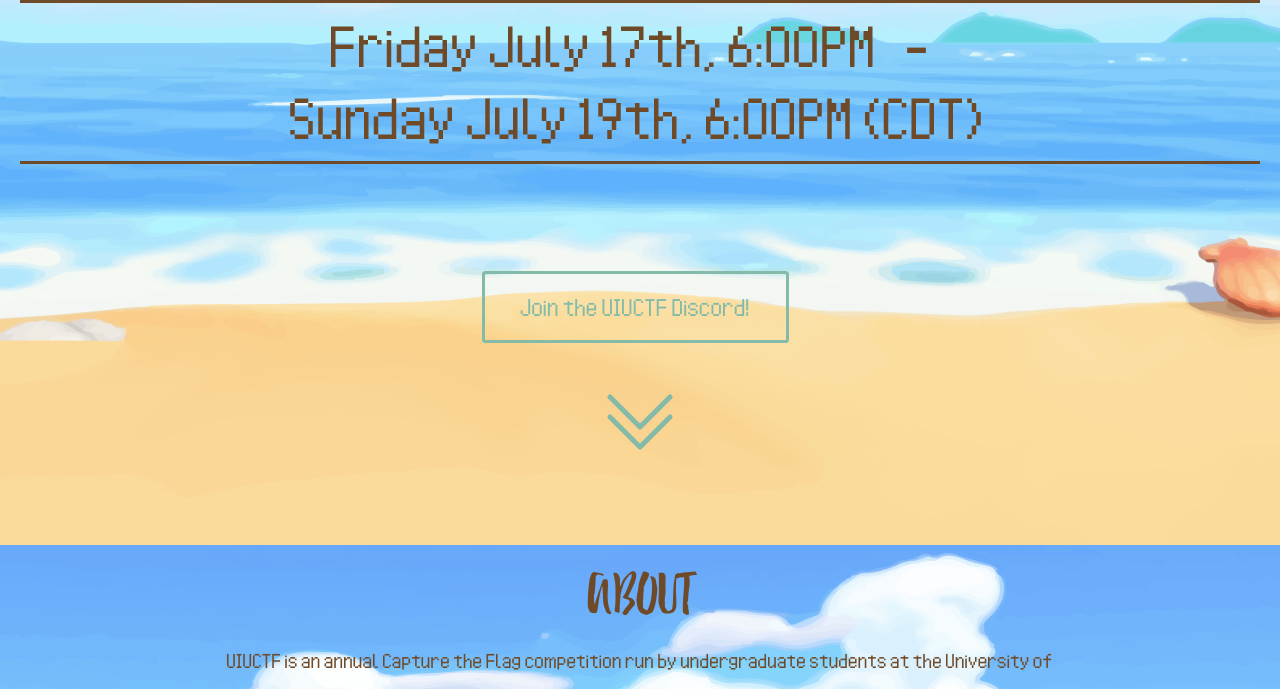
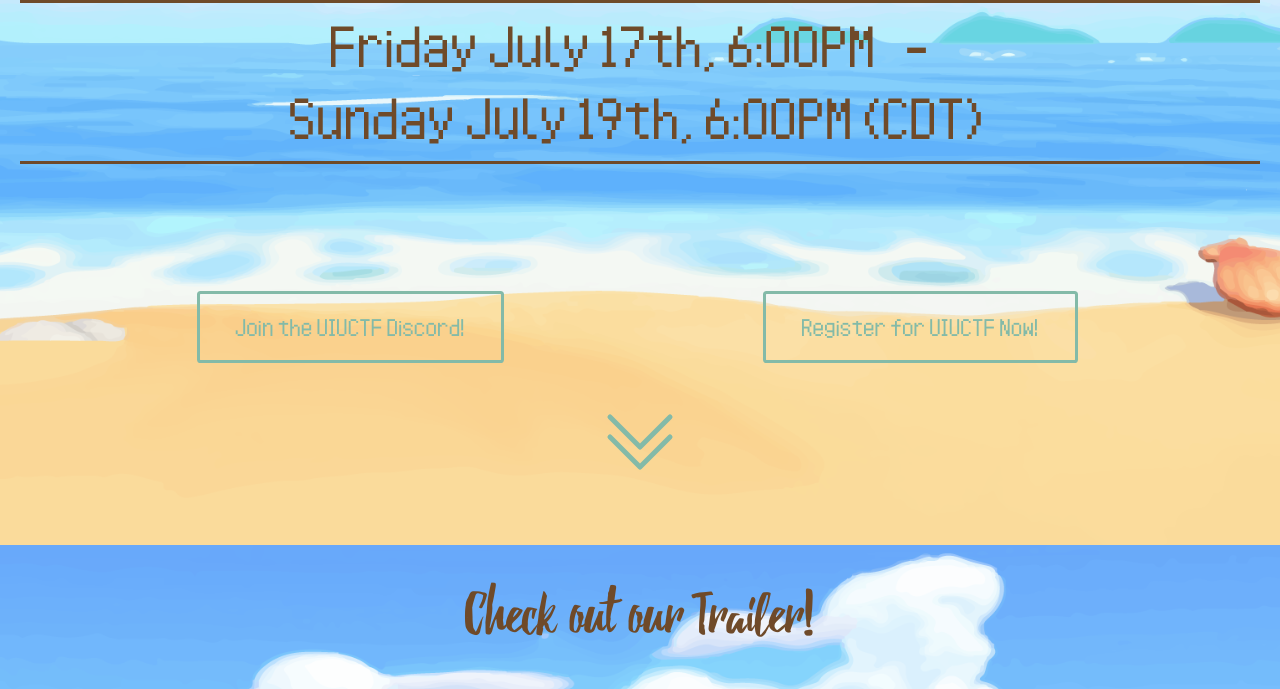
Before and after one commit to sigpwny/sigpwny.github.io-archive, a Jekyll site: the page uiuctf.html, which Jekyll copies as it is, in a window 1280 px wide. Shown: the part 355-1044 px from the top of the page. Built offline with Jekyll 4.4.1, drawn with Linux system fonts in a browser that asks for light colours; nearby versions of some CDN libraries; some of the changed text lies outside the part shown; grey boxes are pictures that could not be loaded.

Commit message:
add video and links

```diff
--- a/css/uiuctf.css
+++ b/css/uiuctf.css
@@ -235,6 +235,29 @@
 	text-decoration: none;
 }
 
+.col-md-5 { padding: 0 60px; }
+
+.resize-frame {
+	max-width: 1120px;
+	height: auto;
+	margin: 0px auto;
+	margin-top: 35px;
+  }
+
+  .resize-frame > div {
+	position: relative;
+	padding-bottom: 75%;
+	height: 0px;
+  }
+
+  .resize-frame iframe {
+	position: absolute;
+	top: 0px;
+	left: 0px;
+	width: 100%;
+	height: 85%;
+  }
+
 @media all and (max-width: 30em) {
 	a.button1 {
 		display: block;
--- a/uiuctf.html
+++ b/uiuctf.html
@@ -50,7 +50,7 @@
         </script>
         <div class="margins">
         <div data-aos="flip-right" data-aos-duration="500" data-aos-easing="ease-in-sine" data-aos-anchor-placement="center-center">
-            <div class='banner'><img src="./images/UIUCTF/uiuctf-small.png" alt="" class="banner img-fluid"></div>
+		<div class='banner'><a href="https://uiuc.tf/" target="_blank" rel="noopener noreferrer" ><img src="./images/UIUCTF/uiuctf-small.png" alt="" class="banner img-fluid"></a></div>
         </div>
         <div class='compdates ml5'>
             <span class="text-wrapper">
@@ -62,14 +62,33 @@
             </span>
         </div>
         <div data-aos="zoom-in" data-aos-offset="30">
-            <div class="register topbutton">
-                <a href="https://discord.gg/PytGqjq" target="_blank" rel="noreferrer noopener" class='button1 bouncy'>Join the UIUCTF Discord!</a>
+            <div class="container">
+                <div class="row">
+                    <div class="register col-md-5 topbutton">
+                        <a href="https://discord.gg/PytGqjq" target="_blank" rel="noreferrer noopener" class='button1 bouncy'>Join the UIUCTF Discord!</a>
+                    </div>
+                    <div class="register col-md-5 topbutton">
+                        <a href="https://uiuc.tf" target="_blank" rel="noreferrer noopener" class='button1 bouncy'>Register for UIUCTF Now!</a>
+                    </div>
+                </div>
             </div>
         </div>
         <svg class="bi bi-chevron-double-down centered" width="5em" height="5em" viewBox="0 0 16 16" fill="#83baa8" xmlns="http://www.w3.org/2000/svg">
             <path fill-rule="evenodd" d="M1.646 6.646a.5.5 0 0 1 .708 0L8 12.293l5.646-5.647a.5.5 0 0 1 .708.708l-6 6a.5.5 0 0 1-.708 0l-6-6a.5.5 0 0 1 0-.708z"/>
             <path fill-rule="evenodd" d="M1.646 2.646a.5.5 0 0 1 .708 0L8 8.293l5.646-5.647a.5.5 0 0 1 .708.708l-6 6a.5.5 0 0 1-.708 0l-6-6a.5.5 0 0 1 0-.708z"/>
         </svg>
+
+        <div data-aos="fade-up"
+        data-aos-anchor-placement="top-bottom"
+        data-aos-offset="300">
+            <div class='title'><h2>Check out our Trailer!</h2></div>
+            <div class="resize-frame">
+                <div>
+                    <iframe frameborder="0" src="https://www.youtube.com/embed/1Rwc6tdyD18" frameborder="0" allow="accelerometer; autoplay; encrypted-media; gyroscope; picture-in-picture" allowfullscreen=""></iframe>
+                </div>
+            </div>
+        </div>
+
         <div data-aos="fade-up"
         data-aos-anchor-placement="top-bottom"
         data-aos-offset="300">
@@ -215,9 +234,16 @@
                 <p class="aboutdescp">SIGPwny is a student-run undergraduate information security club at UIUC. We host public weekly meetings on various security topics with the goal of sharing interesting security topics with one another. We have a strong focus on kind and collaborative learning. Check us out at <a href="http://www.sigpwny.com">sigpwny.com!</a></p>
             </div>
         </div>
-            <div class="register">
-                <a href="https://discord.gg/PytGqjq" target="_blank" rel="noreferrer noopener" class='button1 bouncy'>Join the UIUCTF Discord!</a>
+        <div class="container">
+            <div class="row">
+                <div class="register col-md-5">
+                    <a href="https://discord.gg/PytGqjq" target="_blank" rel="noreferrer noopener" class='button1 bouncy'>Join the UIUCTF Discord!</a>
+                </div>
+                <div class="register col-md-5">
+                    <a href="https://uiuc.tf" target="_blank" rel="noreferrer noopener" class='button1 bouncy'>Register for UIUCTF Now!</a>
+                </div>
             </div>
+        </div>
     </div>
     </body>
 
```
